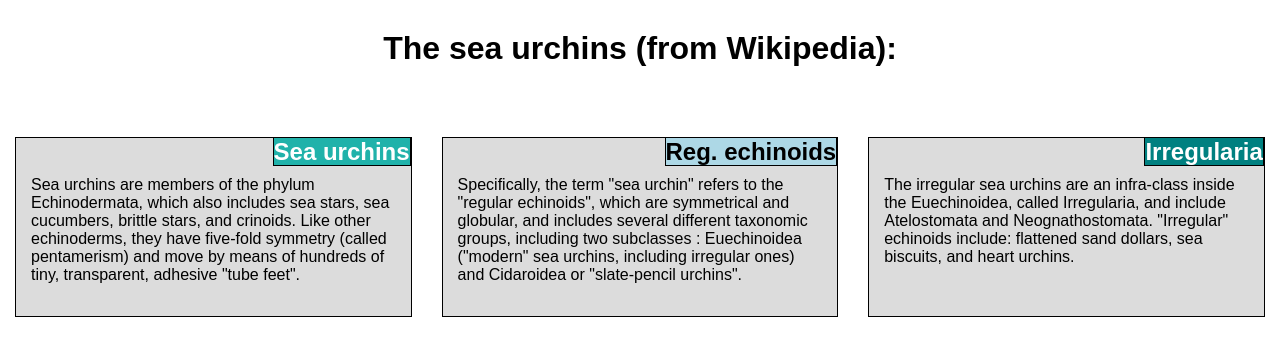
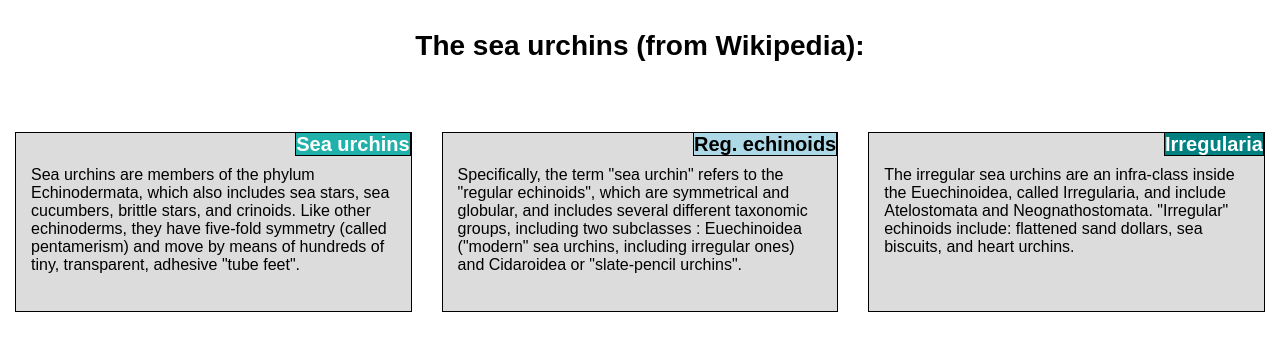
Before and after one commit to Sonnigeswetter/mod2repo, a plain HTML site: page mod2solution/index.html in a window 1280 px wide. Drawn offline with Linux system fonts and the light colour scheme.

Commit message:
Changed text size.

```diff
--- a/mod2solution/css/styles.css
+++ b/mod2solution/css/styles.css
@@ -14,8 +14,9 @@
 h1{
     position:relative;
 	text-align:center;
-	 margin-top:30px;
-	 margin-bottom:50px;
+	margin-top:30px;
+	margin-bottom:50px;
+	font-size:28px;
 }
 
 .cell-title{
@@ -26,7 +27,7 @@ h1{
 
 .cell-title>h2{
 	text-align: right;
-
+	font-size: 20px;
 }
 
 .cell-title>h2>span{
@@ -46,6 +47,7 @@ h1{
 }
 
 .cell-text{
+    font-size: 16px;
 	border: 1px solid black;
 	float:left;
 	height: 180px;
```
